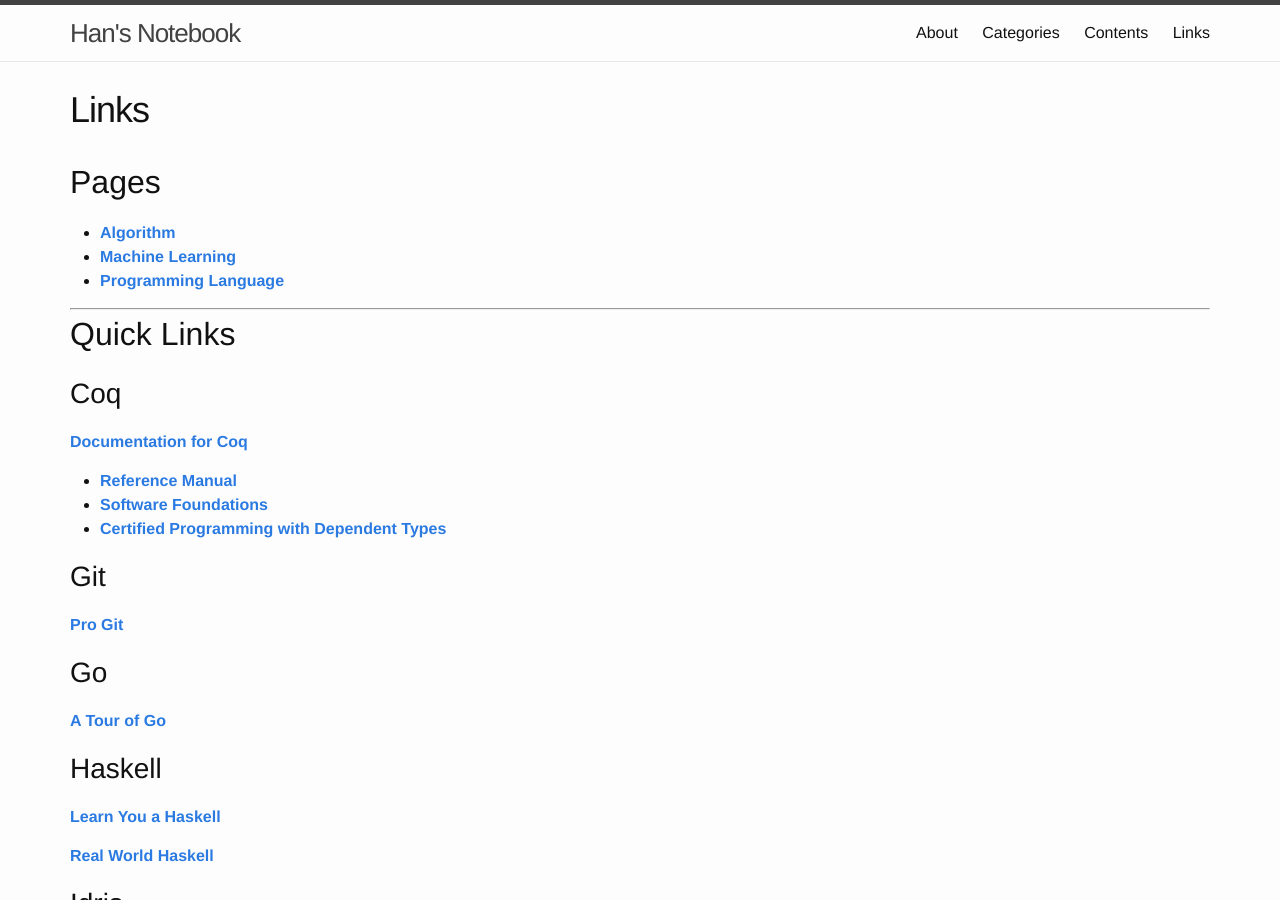
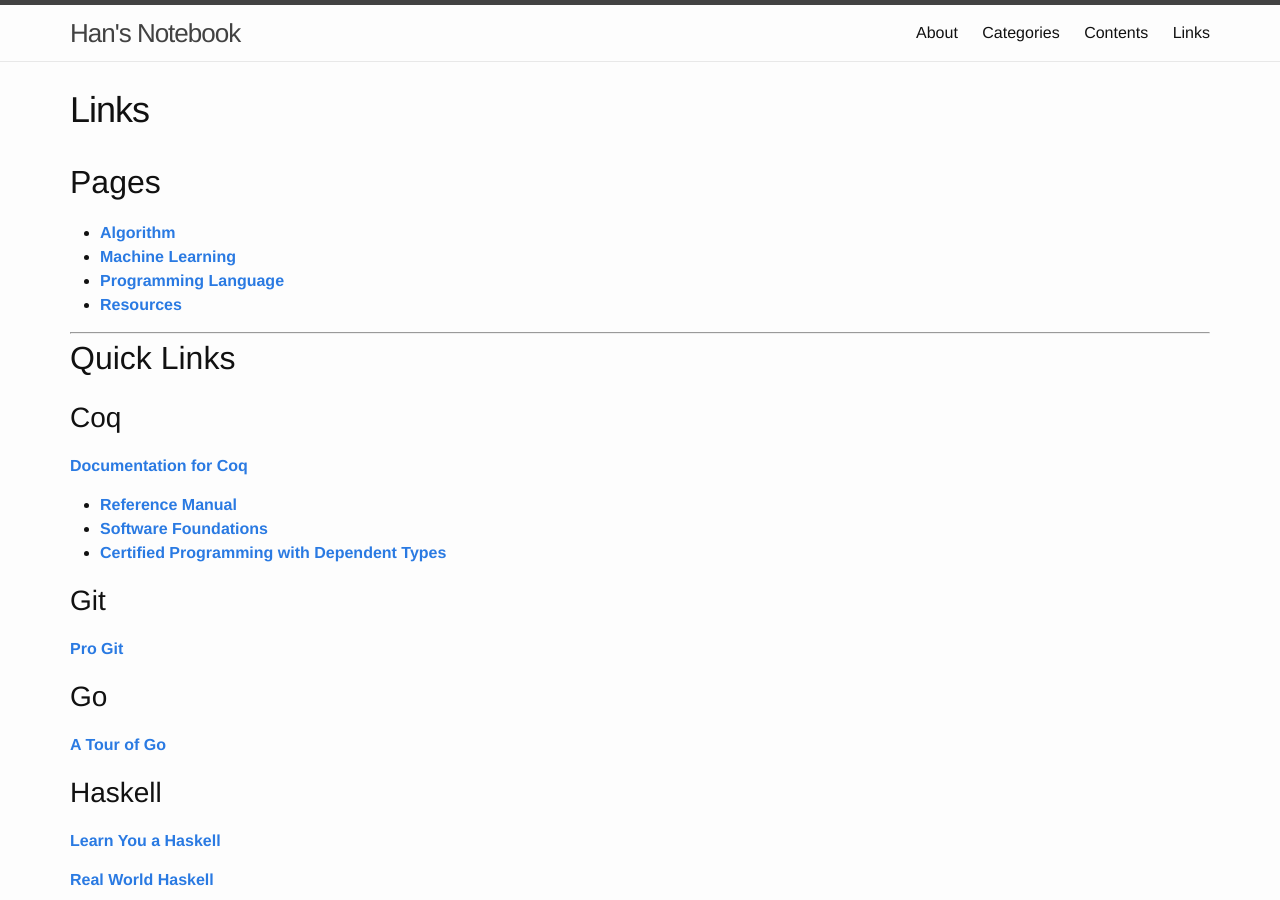
Before and after one commit to FiveEyes/FiveEyes.github.io, a Jekyll site: the page built from links/index.md, in a window 1280 px wide and 900 px high. Built offline with Jekyll 4.4.1, drawn with Linux system fonts in a browser that asks for light colours.

Commit message:
Update index.md

```diff
--- a/links/index.md
+++ b/links/index.md
@@ -8,6 +8,7 @@ permalink: /links/
   * [**Algorithm**](algo/)
   * [**Machine Learning**](ml/)
   * [**Programming Language**](pl/)
+  * [**Resources**](res/)
 
 ---
 
```
